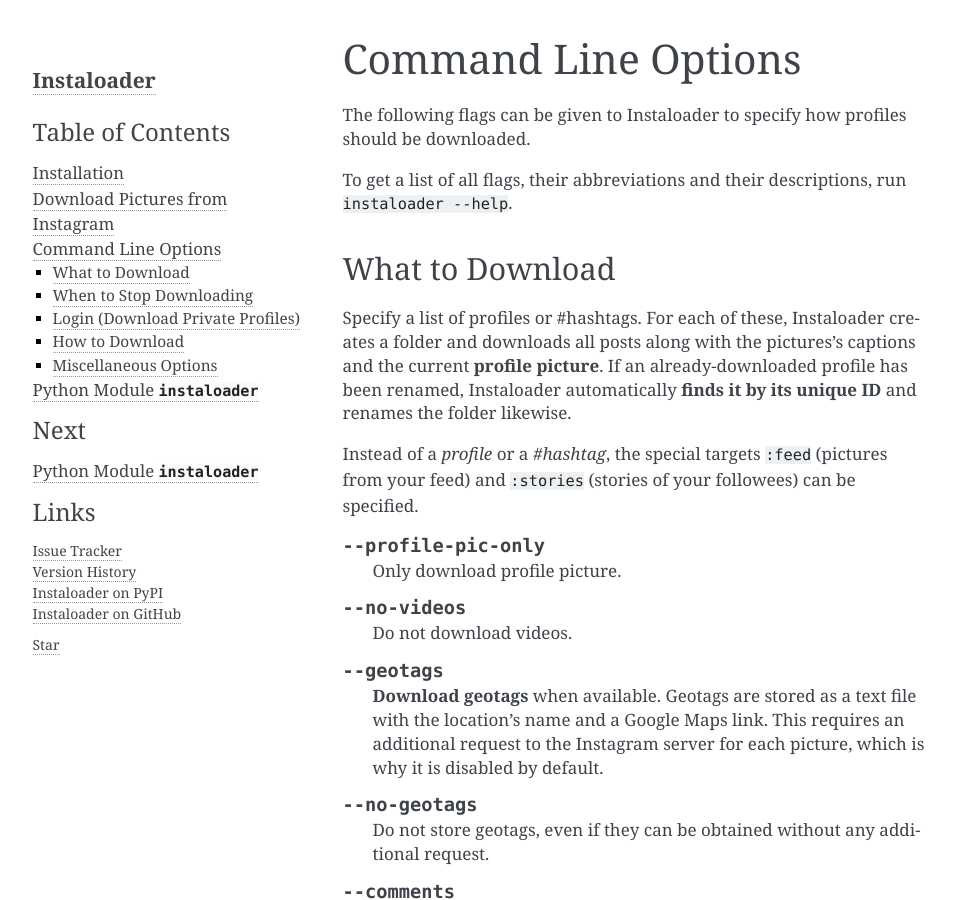
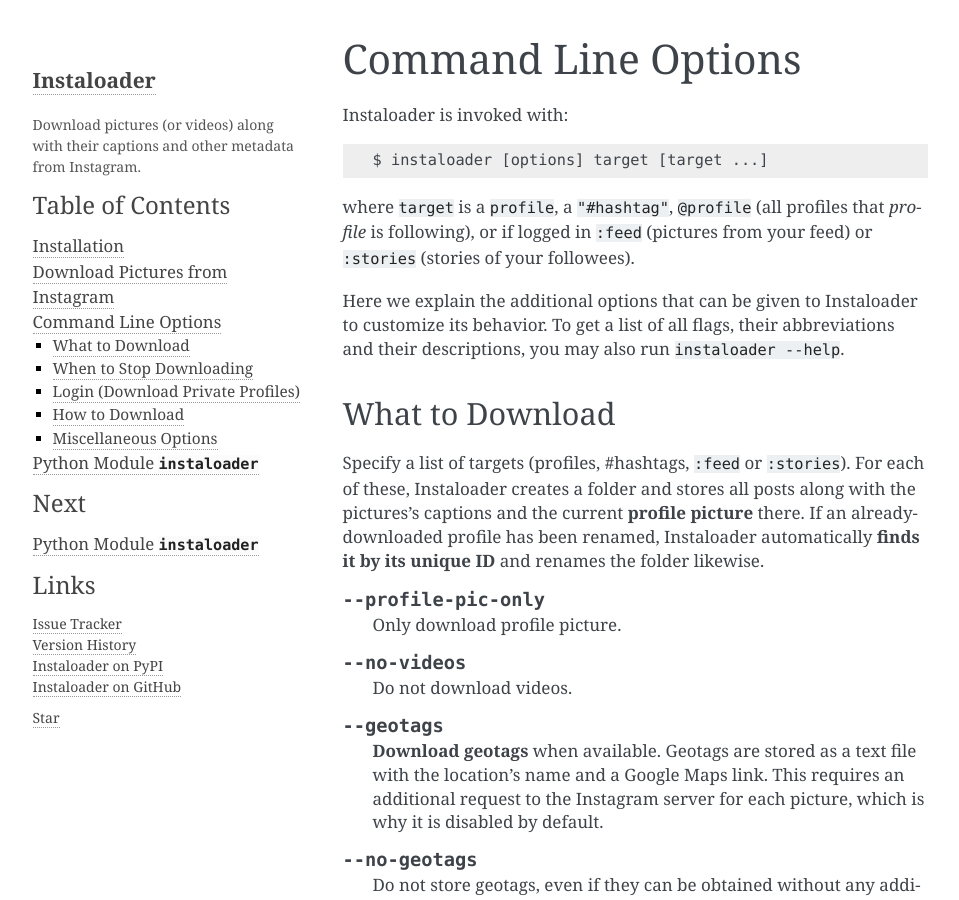
Before and after one commit to instaloader/instaloader, a Sphinx documentation site: the page built from docs/cli-options.rst, in a window 1280 px wide and 900 px high. Shown: the whole window, without its empty margins (150-1109 px from the left). Built offline with Sphinx 7.4.7, drawn with Linux system fonts in a browser that asks for light colours.

Commit message:
doc: Page intro improvements
The introductionary sections of as-module and cli-options have been
rewritten. Further, Instaloader's short-description is now included in
the sidebar.

```diff
--- a/docs/_templates/caption.html
+++ b/docs/_templates/caption.html
@@ -1 +1,2 @@
 <h2><a href="index.html">Instaloader</a></h2>
+<p>Download pictures (or videos) along with their captions and other metadata from Instagram.</p>
--- a/docs/cli-options.rst
+++ b/docs/cli-options.rst
@@ -1,24 +1,26 @@
 Command Line Options
 ====================
 
-The following flags can be given to Instaloader to specify how profiles should
-be downloaded.
+Instaloader is invoked with::
 
-To get a list of all flags, their abbreviations and their descriptions,
-run ``instaloader --help``.
+   $ instaloader [options] target [target ...]
+
+where ``target`` is a ``profile``, a ``"#hashtag"``, ``@profile`` (all profiles
+that *profile* is following), or if logged in ``:feed`` (pictures from your
+feed) or ``:stories`` (stories of your followees).
+
+Here we explain the additional options that can be given to Instaloader to
+customize its behavior.  To get a list of all flags, their abbreviations and
+their descriptions, you may also run ``instaloader --help``.
 
 What to Download
 ^^^^^^^^^^^^^^^^
 
-Specify a list of profiles or #hashtags. For each of these, Instaloader
-creates a folder and downloads all posts along with the pictures's
-captions and the current **profile picture**. If an already-downloaded profile
-has been renamed, Instaloader automatically **finds it by its unique ID** and
-renames the folder likewise.
-
-Instead of a *profile* or a *#hashtag*, the special targets
-``:feed`` (pictures from your feed) and
-``:stories`` (stories of your followees) can be specified.
+Specify a list of targets (profiles, #hashtags, ``:feed`` or ``:stories``). For
+each of these, Instaloader creates a folder and stores all posts along with the
+pictures's captions and the current **profile picture** there. If an
+already-downloaded profile has been renamed, Instaloader automatically **finds
+it by its unique ID** and renames the folder likewise.
 
 .. option:: --profile-pic-only
 
```
Also changed, not shown: docs/as-module.rst (+40 -43 lines).
